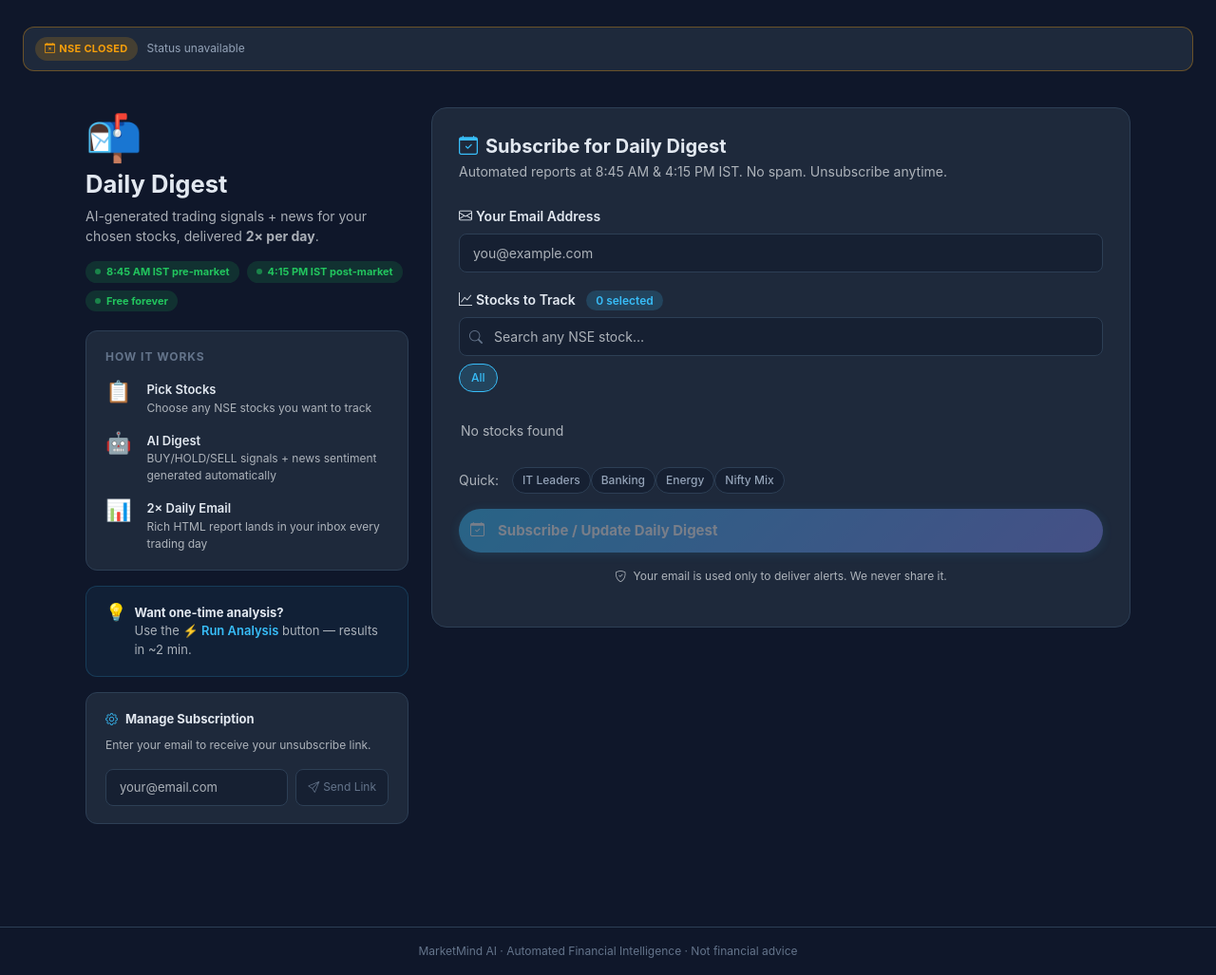
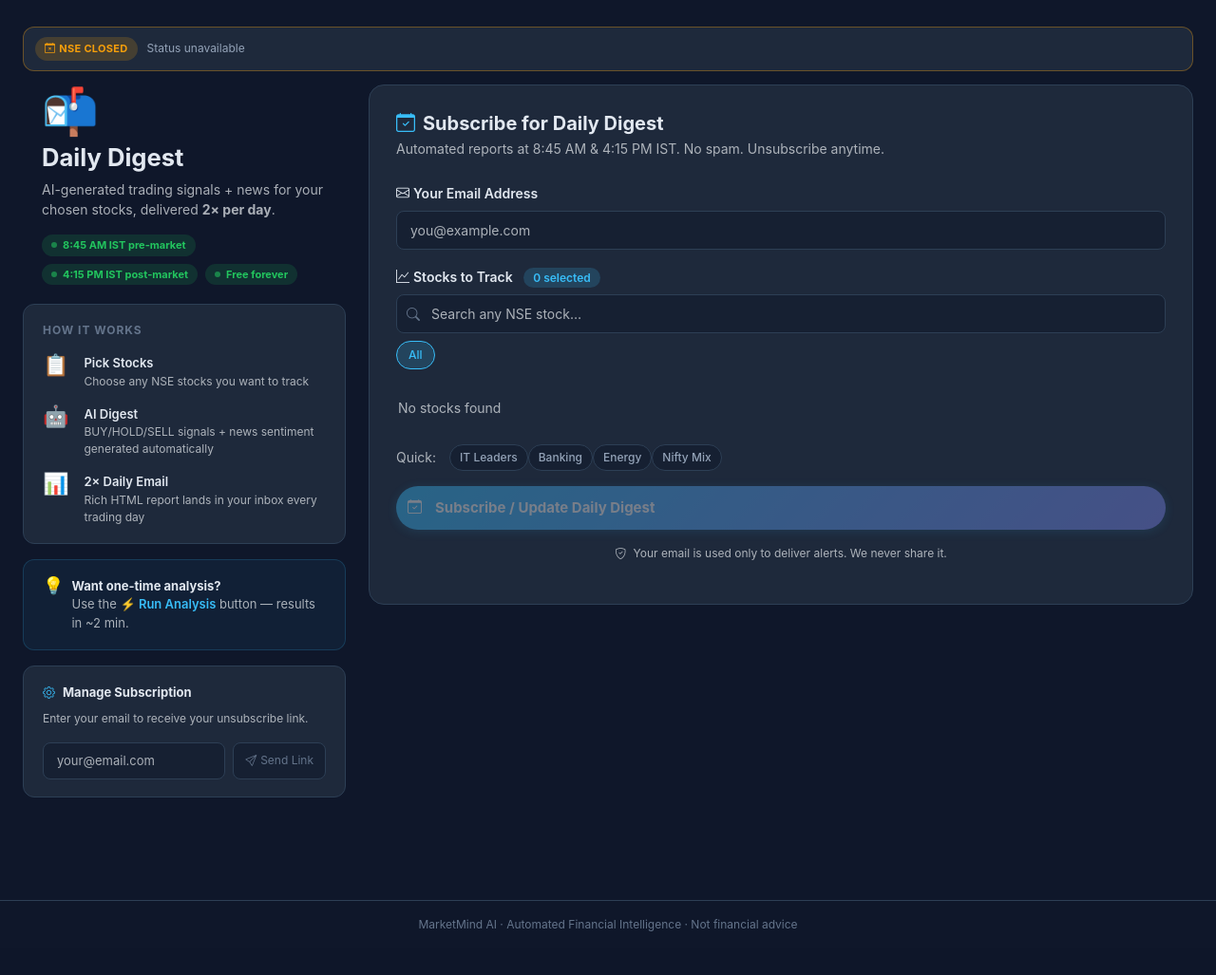
Before and after one commit to phaneedrapappu/MarkerMind_AI, a Python web app: template frontend/templates/subscribe.html in a window 1280 px wide. Shown: the part 60-1087 px from the top of the page at 95% size. After the commit the page ends 1041 px from the top, so only its background shows below. Run offline with Jinja, Linux system fonts and the light colour scheme; the template is opened without the code that fills it, so the values that code supplies are empty.

Commit message:
feat: Update styling for body and hero block, and enhance refresh button design

```diff
--- a/frontend/static/style.css
+++ b/frontend/static/style.css
@@ -362,9 +362,7 @@ body {
   grid-template-columns: 340px 1fr;
   gap: 24px;
   align-items: start;
-  max-width: 1100px;
-  margin: 0 auto;
-  padding: 24px 0 48px;
+  padding: 0 0 48px;
 }
 /* Left info panel */
 .mm-sub-left {
@@ -375,7 +373,8 @@ body {
   top: 80px;          /* stay visible while right panel scrolls */
 }
 .mm-sub-hero-block {
-  padding: 8px 0 4px;
+  padding: 4px 20px;
+  text-align: left;
 }
 .mm-sub-info-card {
   background: var(--bg-card);
@@ -403,6 +402,7 @@ body {
     gap: 16px;
   }
   .mm-sub-left { position: static; }
+  .mm-sub-hero-block { text-align: center; padding: 4px 0; }
   .mm-sub-form-card { padding: 20px 16px; }
 }
 
--- a/frontend/templates/dashboard.html
+++ b/frontend/templates/dashboard.html
@@ -168,8 +168,8 @@
         <span><i class="bi bi-stars"></i> AI News Insights — Stock Suggestions</span>
         <div class="d-flex align-items-center gap-2">
           <span class="text-muted" style="font-size:11px" id="suggCacheNote"></span>
-          <button class="mm-btn-primary" style="font-size:12px;padding:5px 14px" onclick="loadSuggestions()" id="suggBtn">
-            <i class="bi bi-magic me-1"></i>Refresh
+          <button class="mm-btn-outline-sm" style="font-size:12px;padding:4px 12px" onclick="loadSuggestions()" id="suggBtn">
+            <i class="bi bi-arrow-clockwise me-1"></i>Refresh
           </button>
         </div>
       </div>
```
